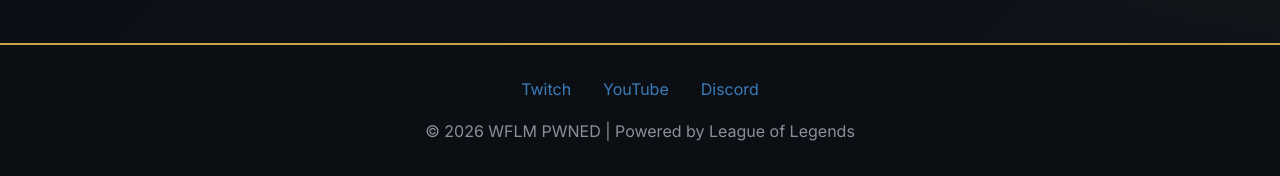
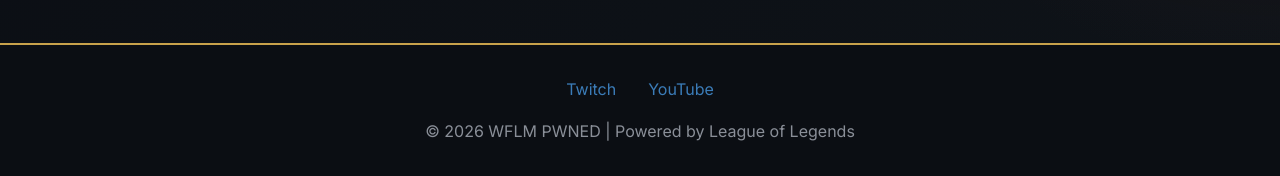
Before and after one commit to WFLM-PWNED/palkoli-fanseite, a plain HTML site: page index.html in a window 1280 px wide. Shown: the part 1961-2137 px from the top of the page. Drawn offline with nearby package versions, Linux system fonts and the light colour scheme.

Commit message:
Update index.html

```diff
--- a/index.html
+++ b/index.html
@@ -992,7 +992,6 @@
         <div class="footer-links">
             <a href="https://twitch.tv/palkoli" target="_blank">Twitch</a>
             <a href="https://youtube.com/@WFLMPwned" target="_blank">YouTube</a>
-            <a href="https://discord.gg/example" target="_blank">Discord</a>
         </div>
         <p>&copy; 2026 WFLM PWNED | Powered by League of Legends</p>
     </footer>
```
